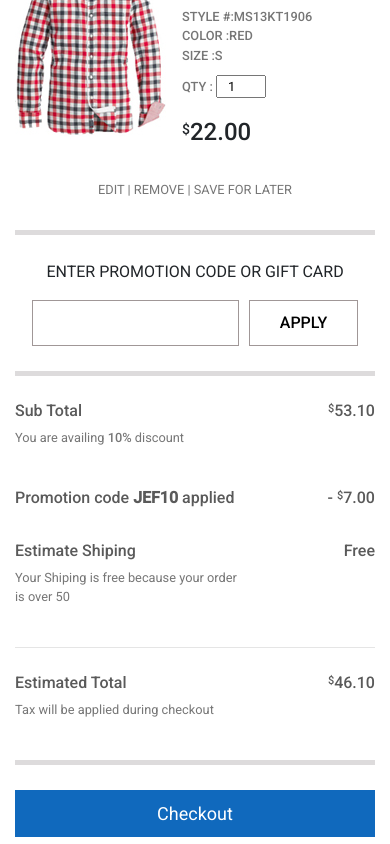
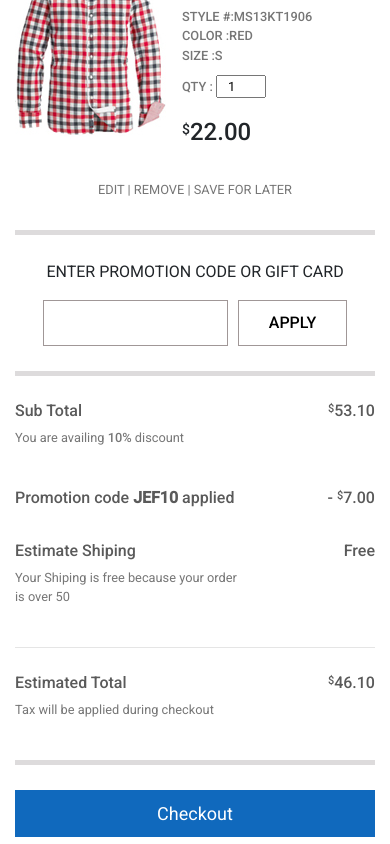
Before and after one commit to satty1987/cart, an Angular app: page / in a window 390 px wide. Shown: the part 1054-1898 px from the top of the page. Built offline with nearby package versions, Linux system fonts and the light colour scheme.

Commit message:
update css

```diff
--- a/src/styles.css
+++ b/src/styles.css
@@ -418,3 +418,10 @@ border: 2px solid #080808;
     padding: 10px 32px;
   }
 }
+@media (max-width: 400px)
+{
+.promo-text
+{
+  width:185px;
+}
+}
```
